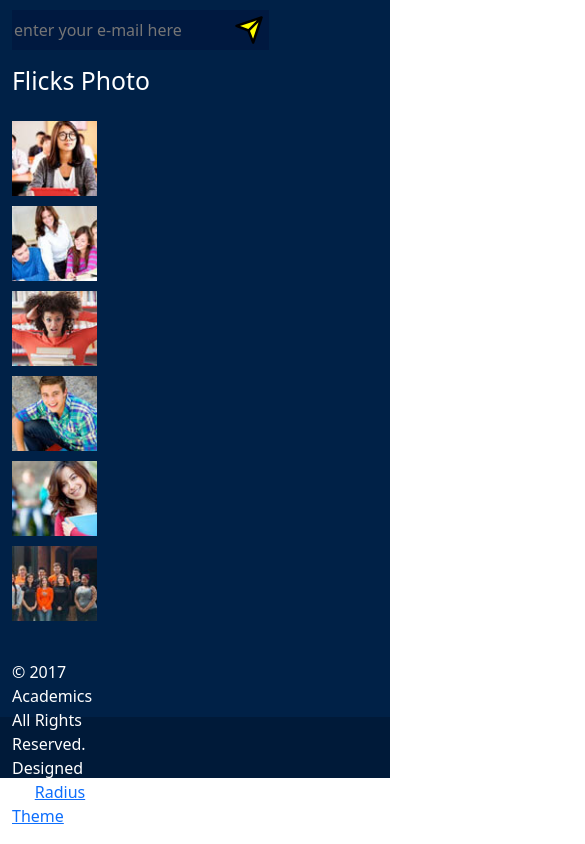
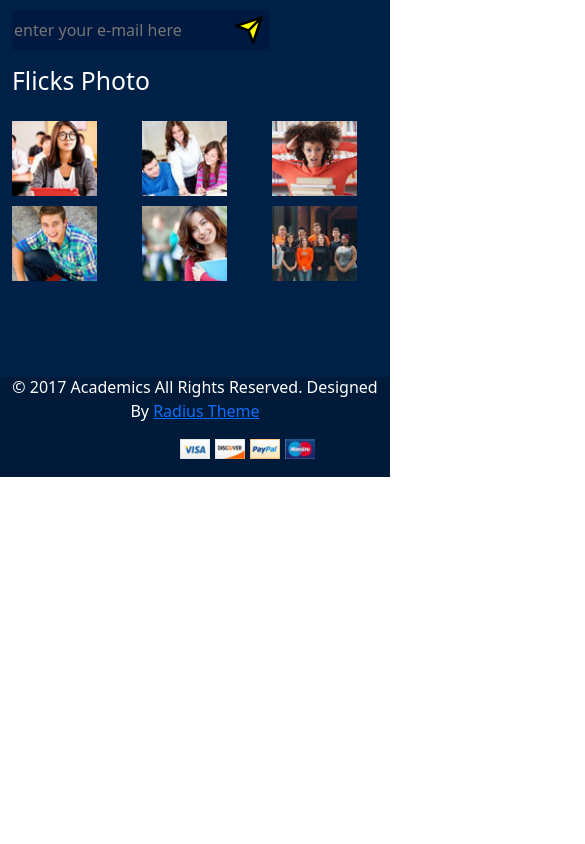
Before and after one commit to techhawk/glory_school_website, a React (Create React App) app: page / in a window 390 px wide. Shown: the part 2419-3263 px from the top of the page, 585 px wide, since content can reach past the window. After the commit the page ends 2896 px from the top, so only its background shows below. Built offline with nearby package versions, Linux system fonts and the light colour scheme.

Commit message:
media query

```diff
--- a/src/assets/styles/App.css
+++ b/src/assets/styles/App.css
@@ -1198,11 +1198,10 @@ font-size: 55px;
 }
 
 .reversed-part{
-  width: 100%;
+  width: 100% !important;
   height: 61px;
   display: flex;
-  gap: 500px;
-  /* justify-content: space-between; */
+  justify-content: space-evenly;
   align-items: center;
 }
 
@@ -1212,4 +1211,92 @@ font-size: 55px;
 
 .footer-bottom{
   background-color: #001a39;
+  width: 100%;
 }
+
+.featured-all-link ul li a:hover{
+ padding-left: 5px;
+ background-color: white;
+ color: #001940;
+}
+
+
+
+
+
+
+
+
+
+
+
+
+
+
+
+
+
+
+
+
+
+
+
+
+
+
+
+
+
+
+
+
+
+
+
+
+
+
+
+
+
+
+
+
+
+
+
+
+
+
+
+
+
+/* //////-----------------------------media query---------------------------------------------////// */
+
+
+@media screen and (max-width:767px) {
+  .reversed-part {
+    flex-direction: column;
+    justify-content: center;
+    padding-top: 10px;
+    text-align: center;
+  }
+
+.footer-bottom{
+  width: 100%;
+   height: 100px;
+   padding: 0;
+   margin: 0;
+}
+
+.footer-part{
+  width: 100%;
+}
+
+.what-study-image{
+  width: 100%;
+  height:100%;
+}
+
+  }
--- a/src/components/FooterComponent/index.js
+++ b/src/components/FooterComponent/index.js
@@ -36,7 +36,7 @@ const FooterComponent = () => {
            <div className="footer-part  pb-5">
             <div className="container pb-5 pt-5">
                 <Row>
-                    <Col md={3}>
+                    <Col md={6}  lg={6} xl={3} >
                         <div className="academics-details">
                             <div className="head-academics mt-3">
                                 <img src={Glorylogo} alt="" />
@@ -55,7 +55,7 @@ const FooterComponent = () => {
                             </div>
                         </div>
                     </Col>
-                    <Col md={3}>
+                    <Col md={6} lg={6} xl={3}>
                         <div className="featured-details">
                             <div className="head-featured mt-3">
                                 <h2>Featured Links</h2>
@@ -77,7 +77,7 @@ const FooterComponent = () => {
 
                         </div>
                     </Col>
-                    <Col md={3}>
+                    <Col md={6} lg={6} xl={3}>
                         <div className="information-details mt-3">
                             <div className="head-info">
                                 <h2>Information</h2>
@@ -101,35 +101,35 @@ const FooterComponent = () => {
                             </div>
                         </div>
                     </Col>
-                    <Col md={3}>
+                    <Col md={6} lg={6} xl={3}>
                         <div className="flicks-photo-details mt-3">
                             <h2>Flicks Photo</h2>
                             <Row className="mt-3">
-                                <Col md={4}>
+                                <Col xs={4} sm={4} md={4} xl={4}>
                                     <div className="flicks-image">
                                         <img src={flicks1} alt="" />
                                     </div>
                                 </Col>
-                                <Col md={4}>
+                                <Col xs={4} sm={4} md={4}  xl={4}>
                                      <div className="flicks-image">
                                         <img src={flicks2} alt="" />
                                     </div></Col>
-                                <Col md={4}>
+                                <Col xs={4}  sm={4} md={4} xl={4}>
                                 <div className="flicks-image">
                                         <img src={flicks3} alt="" />
                                     </div>
                                 </Col>
-                                <Col md={4}>
+                                <Col xs={4} sm={4} md={4}  xl={4}>
                                 <div className="flicks-image">
                                         <img src={flicks4} alt="" />
                                     </div>
                                 </Col>
-                                <Col md={4}>
+                                <Col xs={4} sm={4} md={4}  xl={4}>
                                 <div className="flicks-image">
                                         <img src={flicks5} alt="" />
                                     </div>
                                 </Col>
-                                <Col md={4}>
+                                <Col xs={4} sm={4} md={4}  xl={4}>
                                 <div className="flicks-image">
                                         <img src={flicks6} alt="" />
                                     </div>
--- a/src/components/OurSkillsComponent/index.js
+++ b/src/components/OurSkillsComponent/index.js
@@ -56,7 +56,7 @@ const OurSkillsComponent = () => {
                             return (
                                 <>
 
-                                    <Col md={3}>
+                                    <Col md={6} lg={6} xl={3}>
                                         <div className="our-lecture-card mt-4">
                                             <div className="lecture-image mt-3">
                                                 <img src={value.image} alt="" />
--- a/src/pages/AboutUsPage/index.js
+++ b/src/pages/AboutUsPage/index.js
@@ -29,7 +29,7 @@ const AboutUsPage = () => {
                       <a href="/">Home</a>-
                     </li>
 
-                    <li>Contact</li>
+                    <li>About</li>
                   </ul>
                 </div>
               </div>
@@ -38,7 +38,7 @@ const AboutUsPage = () => {
         </Row>
         <div className="container mt-5">
         <Row>
-            <Col md ={6}>
+            <Col md ={12} lg={12} xl={6}>
                 <div className="what-type">
                     <h2>Who We Are</h2>
                     <p>Tmply dummy text of the printing and typesetting indust Lorem Ipsum has been theindustry's standard dummy text ever since simply dummy text of the printing and etypesetting industry. Lorem Ipsum has been the induststandard dummy text ever since en an unknown printer took a galley of type scrambledmaining.</p>
@@ -48,7 +48,7 @@ const AboutUsPage = () => {
                     <p>Tmply dummy text of the printing and typesetting indust Lorem Ipsum has been theindustry's standard dummy text ever since simply dummy text of the printing and etypesetting industry. Lorem Ipsum has been the induststandard dummy text ever since en an unknown printer took a galley of type scrambledmaining.</p>
                 </div>
             </Col>
-            <Col md ={6}>
+            <Col md ={12} lg={12} xl={6}>
                 <div className="what-study-image">
                     <img src={Study} alt="" />
                 </div>
@@ -58,22 +58,22 @@ const AboutUsPage = () => {
 
          <div className="certificate mt-5 pt-3">
             <Row>
-                <Col md={3}>
+                <Col sm={6}  md={6} lg={6} xl={3}>
                     <div className="certificate-image">
                         <img src={Certificate1} alt="" />
                     </div>
                 </Col>
-                <Col md={3}>
+                <Col sm={6} md={6} lg={6} xl={3}>
                 <div className="certificate-image">
                         <img src={Certificate2} alt="" />
                     </div>
                 </Col>
-                <Col md={3}>
+                <Col sm={6}  md={6} lg={6} xl={3}>
                 <div className="certificate-image">
                         <img src={Certificate3} alt="" />
                     </div>
                 </Col>
-                <Col md={3}>
+                <Col sm={6}  md={6} lg={6} xl={3}>
                 <div className="certificate-image">
                         <img src={Certificate4} alt="" />
                     </div>
```
